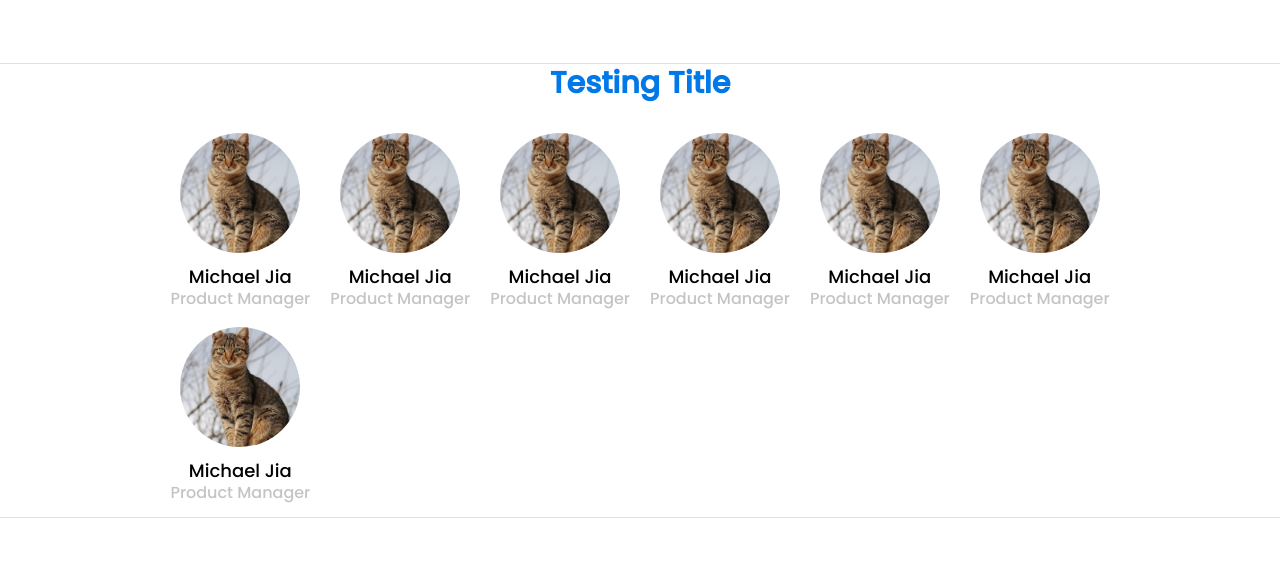
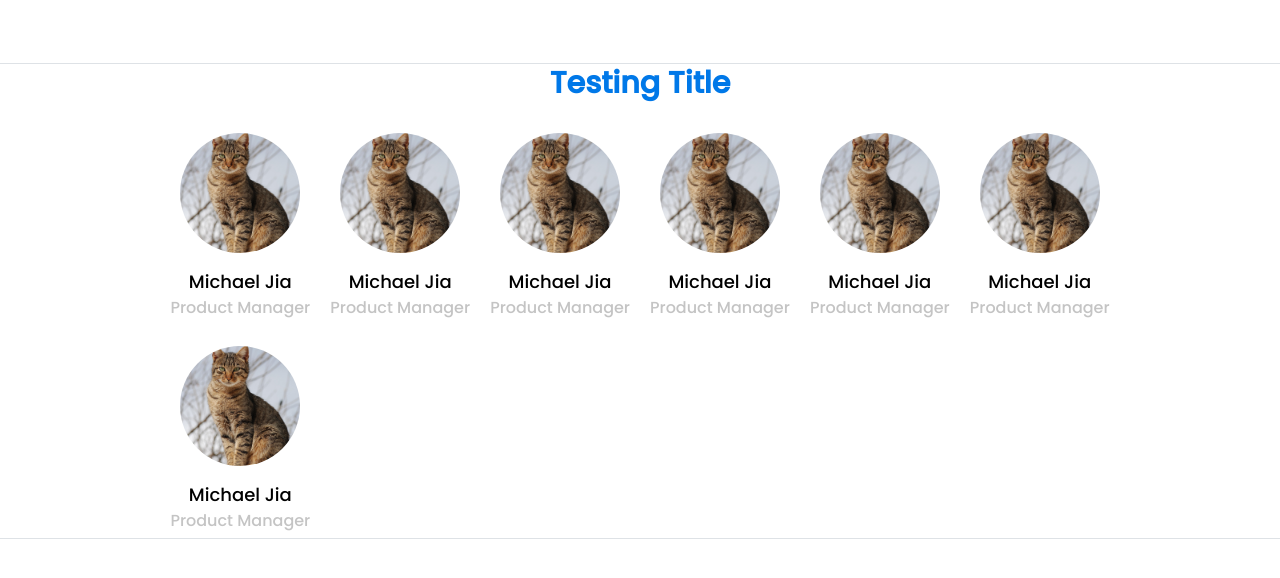
Before and after one commit to uoftblueprint/website-v2, a Next.js app: page / in a window 1280 px wide. Shown: the top 578 px of the page. Built offline with nearby package versions, Linux system fonts and the light colour scheme; no server answers.

Commit message:
refactor profile component to use id for text

```diff
--- a/src/team-card/Profile.css
+++ b/src/team-card/Profile.css
@@ -8,3 +8,21 @@
     font-family: 'Poppins', sans-serif;
     text-align: center;
 }
+
+#name {
+    font-size: 18px;
+    color:#000;
+    padding-top: 15px;
+}
+
+#name {
+    font-size: 18px;
+    color:#000;
+    padding-top: 15px;
+}
+
+#role {
+    padding-bottom:5px;
+    font-size:16px;
+    color: #C4C4C4;
+}
--- a/src/team-card/Profile.js
+++ b/src/team-card/Profile.js
@@ -20,8 +20,8 @@ function Profile({name, role, profilePicture, linkedinLink = ''}) {
                             <Avatar size={avatarSize} src={profilePicture}/>
                             }
 
-            <Text pt="15px" size="18px" c="#000">{name}</Text>
-            <Text pt="5px" size="16px" c="#C4C4C4">{role}</Text>
+            <Text id="name">{name}</Text>
+            <Text id="role">{role}</Text>
         </Center>
     )
 }
```
